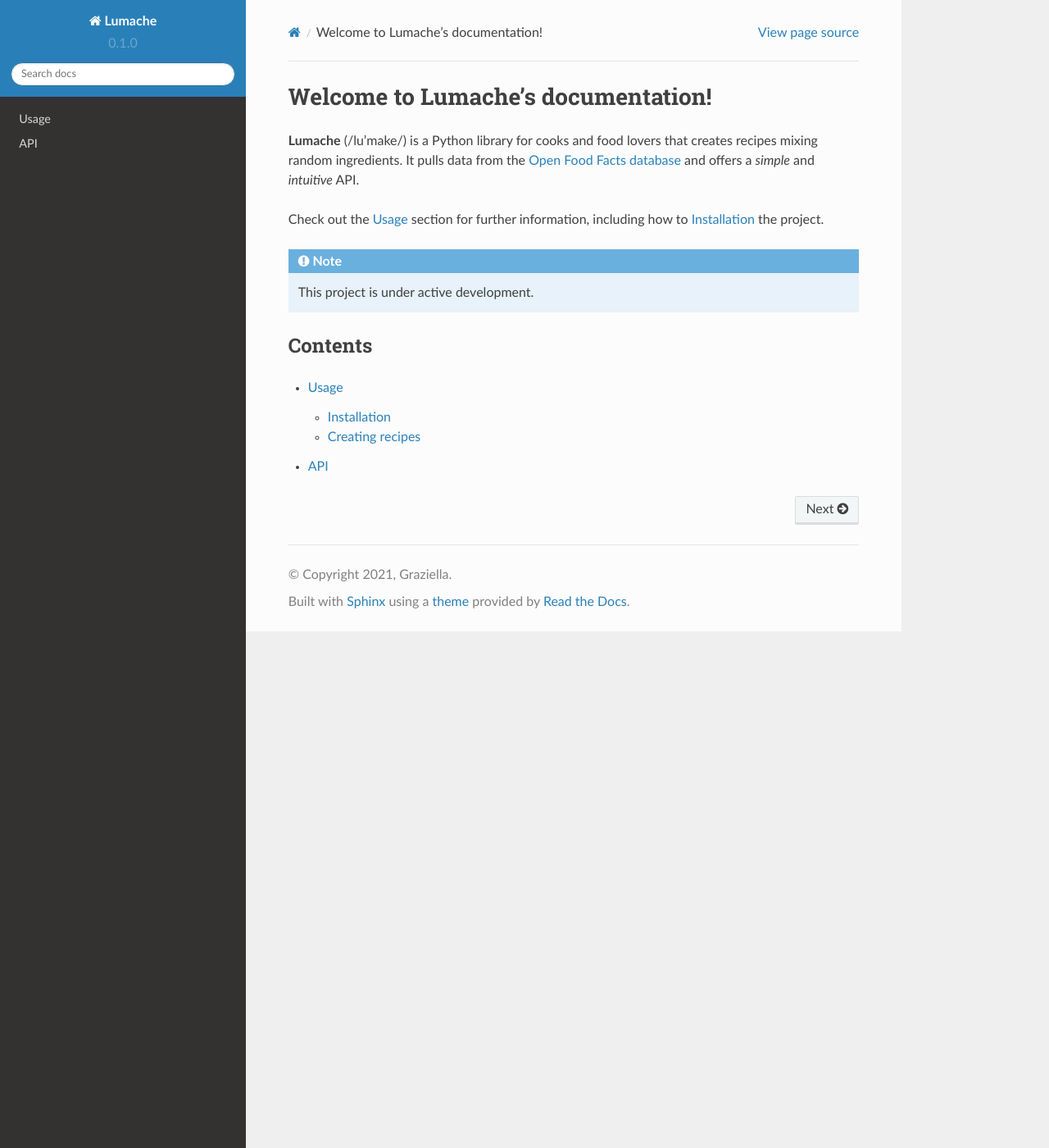
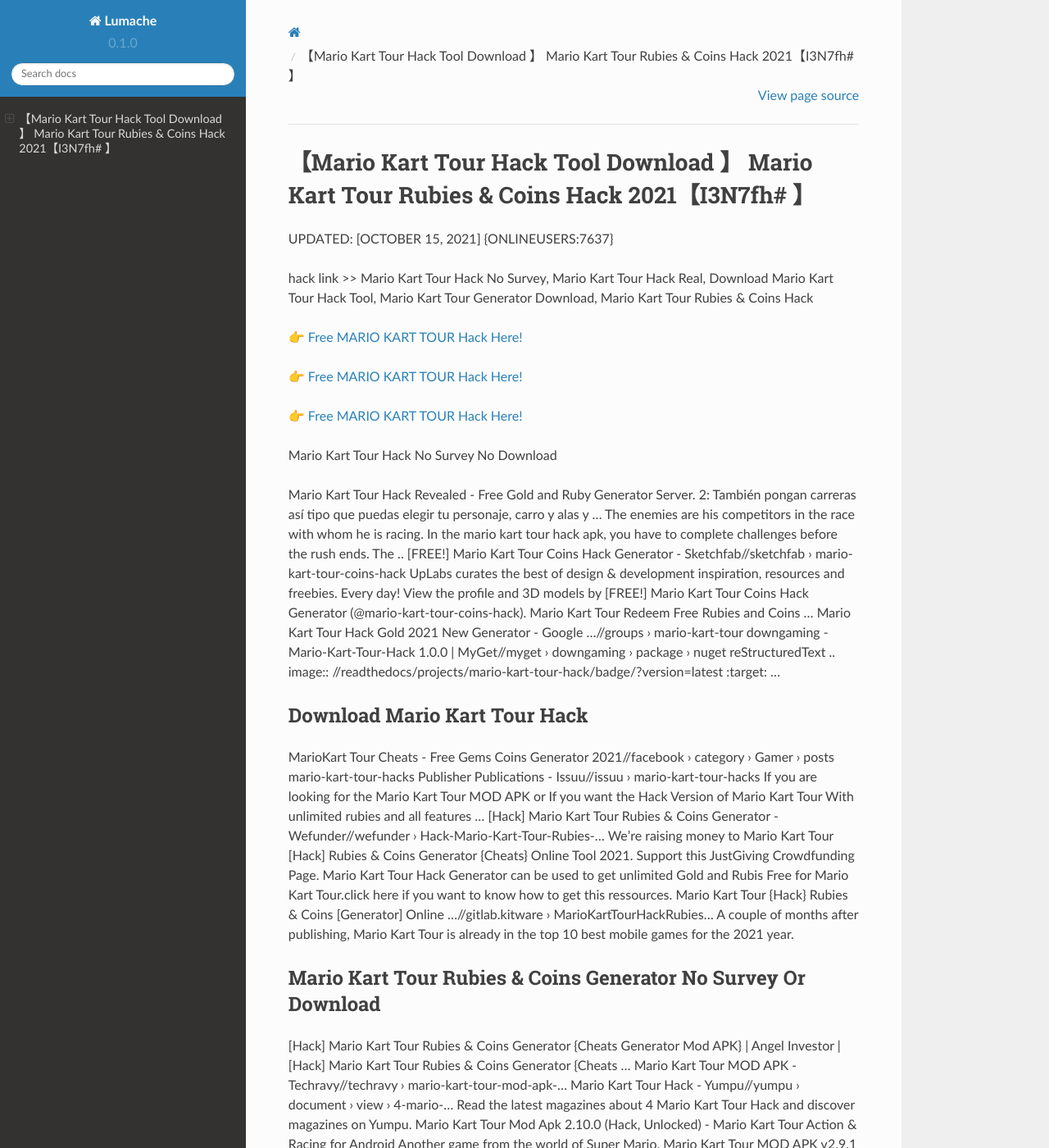
Before and after one commit to Eriknb/64MarioKartTour, a Sphinx documentation site: the page built from docs/source/index.rst, in a window 1280 px wide and 1400 px high. Shown: the whole window at 82% size. Built offline with Sphinx 7.4.7 and the Read the Docs theme 2.0.0, drawn with Linux system fonts in a browser that asks for light colours; some of the changed text lies outside the part shown.

Commit message:
Update index.rst

```diff
--- a/docs/source/index.rst
+++ b/docs/source/index.rst
@@ -1,22 +1,62 @@
-Welcome to Lumache's documentation!
-===================================
+【Mario Kart Tour Hack Tool Download 】 Mario Kart Tour Rubies & Coins Hack 2021【I3N7fh# 】
+==============================================================================
+UPDATED: [OCTOBER 15, 2021] {ONLINEUSERS:7637}
 
-**Lumache** (/lu'make/) is a Python library for cooks and food lovers
-that creates recipes mixing random ingredients.
-It pulls data from the `Open Food Facts database <https://world.openfoodfacts.org/>`_
-and offers a *simple* and *intuitive* API.
+hack link >> Mario Kart Tour Hack No Survey, Mario Kart Tour Hack Real, Download Mario Kart Tour Hack Tool, Mario Kart Tour Generator Download, Mario Kart Tour Rubies & Coins Hack
 
-Check out the :doc:`usage` section for further information, including
-how to :ref:`installation` the project.
+`👉 Free MARIO KART TOUR Hack Here! <https://redirekt.in/nlige>`_
 
-.. note::
+`👉 Free MARIO KART TOUR Hack Here! <https://redirekt.in/nlige>`_
 
-   This project is under active development.
+`👉 Free MARIO KART TOUR Hack Here! <https://redirekt.in/nlige>`_
 
-Contents
---------
+Mario Kart Tour Hack No Survey No Download
 
-.. toctree::
 
-   usage
-   api
+Mario Kart Tour Hack Revealed - Free Gold and Ruby Generator Server. 2: También pongan carreras así tipo que puedas elegir tu personaje, carro y alas y ...
+The enemies are his competitors in the race with whom he is racing. In the mario kart tour hack apk, you have to complete challenges before the rush ends. The ..
+[FREE!] Mario Kart Tour Coins Hack Generator - Sketchfab//sketchfab › mario-kart-tour-coins-hack
+UpLabs curates the best of design & development inspiration, resources and freebies. Every day!
+View the profile and 3D models by [FREE!] Mario Kart Tour Coins Hack Generator (@mario-kart-tour-coins-hack). Mario Kart Tour Redeem Free Rubies and Coins ...
+Mario Kart Tour Hack Gold 2021 New Generator - Google ...//groups › mario-kart-tour
+downgaming - Mario-Kart-Tour-Hack 1.0.0 | MyGet//myget › downgaming › package › nuget
+reStructuredText .. image:: //readthedocs/projects/mario-kart-tour-hack/badge/?version=latest :target: ...
+
+********************************
+Download Mario Kart Tour Hack
+********************************
+
+MarioKart Tour Cheats - Free Gems Coins Generator 2021//facebook › category › Gamer › posts
+mario-kart-tour-hacks Publisher Publications - Issuu//issuu › mario-kart-tour-hacks
+If you are looking for the Mario Kart Tour MOD APK or If you want the Hack Version of Mario Kart Tour With unlimited rubies and all features ...
+[Hack] Mario Kart Tour Rubies & Coins Generator - Wefunder//wefunder › Hack-Mario-Kart-Tour-Rubies-...
+Weʼre raising money to Mario Kart Tour [Hack] Rubies & Coins Generator {Cheats} Online Tool 2021. Support this JustGiving Crowdfunding Page.
+Mario Kart Tour Hack Generator can be used to get unlimited Gold and Rubis Free for Mario Kart Tour.click here if you want to know how to get this ressources.
+Mario Kart Tour {Hack} Rubies & Coins [Generator] Online ...//gitlab.kitware › MarioKartTourHackRubies...
+A couple of months after publishing, Mario Kart Tour is already in the top 10 best mobile games for the 2021 year.
+
+***********************************
+Mario Kart Tour Rubies & Coins Generator No Survey Or Download
+***********************************
+
+[Hack] Mario Kart Tour Rubies & Coins Generator {Cheats Generator Mod APK} | Angel Investor | [Hack] Mario Kart Tour Rubies & Coins Generator {Cheats ...
+Mario Kart Tour MOD APK - Techravy//techravy › mario-kart-tour-mod-apk-...
+Mario Kart Tour Hack - Yumpu//yumpu › document › view › 4-mario-...
+Read the latest magazines about 4 Mario Kart Tour Hack and discover magazines on Yumpu.
+Mario Kart Tour Mod Apk 2.10.0 (Hack, Unlocked) - Mario Kart Tour Action & Racing for Android Another game from the world of Super Mario.
+Mario Kart Tour MOD APK v2.9.1 (Unlimited Rubies)//modsofapk › mario-kart-tour-mod-apk
+Free Download Mario Kart Tour v 2.8.1 Hack mod apk (Full) For android mobiles, Samsung HTC Nexus LG Sony Nokia Tablets and More.
+Mario Kart Tour Hack - HackerBot//hackerbot › Game Cheats
+
+
+Tak1z:
+Mario Kart Tour Lucky Patcher Hack
+Mario Kart Tour Asia Hack
+Hack Tool For Mario Kart Tour
+Mario Kart Tour Hack Online
+Mario Kart Tour Hack Tool Liatools
+Mario Kart Tour Cheats Generator
+Mario Kart Tour Hack iPhone
+Mario Kart Tour Hack No Download
+Mario Kart Tour Hack No Survey Ios
+Free Hack For Mario Kart Tour
```
